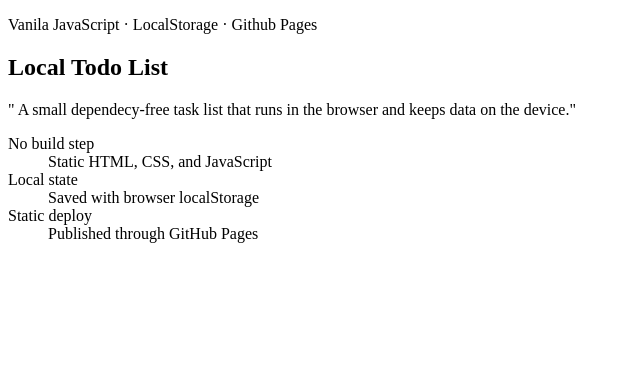
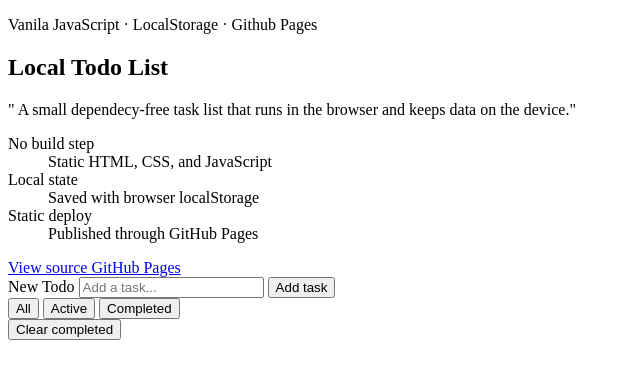
Before and after one commit to BekhaDavlatov/new-toDo-list, a plain HTML site: page index.html in a window 1280 px wide. Shown: the whole page, without its empty margins (0-640 px from the left). Drawn offline with Linux system fonts and the light colour scheme.

Commit message:
working on buttons in form

```diff
--- a/index.html
+++ b/index.html
@@ -45,7 +45,35 @@
                     </dd>
                 </div>
             </dl>
-            <a href="" class="repo-link"></a>
+            <a href="https://github.com/BekhaDavlatov/new-toDo-list.git" class="repo-link" target="_blank"
+                rel="noreferrer">
+                View source GitHub Pages
+            </a>
+        </section>
+        <section class="todo-card">
+            <form class="todo-form" autocomplete="off">
+                <label class="sr-only" for="todo-input">
+                    New Todo
+                </label>
+                <input class="todo-input" type="text" id="todo-input" name="todo" maxlength="120"
+                    placeholder="Add a task..." aria-label="New todo" required>
+                <button class="todo-button" type="submit">
+                    Add task
+                </button>
+                <div class="toolbar" aria-label="todo filter">
+                    <div class="filter" role="group" aria-label="Filter todo">
+                        <button type="button" data-filter="all" class="filter-button active">
+                            All
+                        </button>
+                        <button class="filter-button" type="button" data-filter="active">Active</button>
+                        <button class="filter-button" type="button" data-filter="completed">Completed</button>
+                    </div>
+                    <button class="clear-button" type="button">Clear completed</button>
+                </div>
+                <div class="todo-meta" aria-live="polite">
+
+                </div>
+            </form>
         </section>
     </main>
 
```
